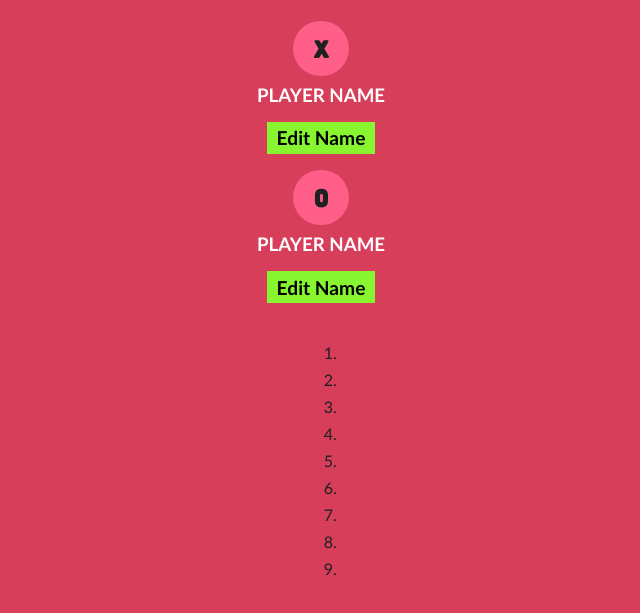
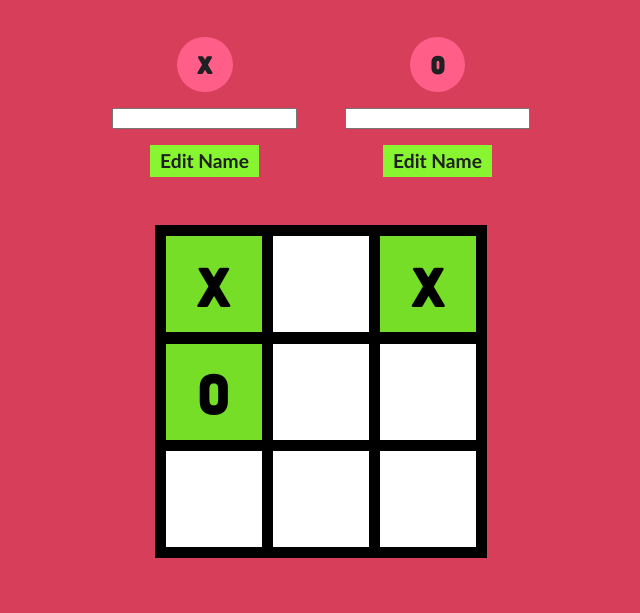
Before and after one commit to Anson558/tic-tac-toe, a plain HTML site: page index.html in a window 1280 px wide. Shown: the part 91-704 px from the top of the page, without its empty margins (319-959 px from the left). Drawn offline with Linux system fonts and the light colour scheme.

Commit message:
game board styles

```diff
--- a/index.html
+++ b/index.html
@@ -5,6 +5,8 @@
     <meta name="viewport" content="width=device-width, initial-scale=1.0">
     <title>Tic Tac Toe</title>
     <link rel="stylesheet" href="styles/styles.css">
+    <link rel="stylesheet" href="styles/config.css">
+    <link rel="stylesheet" href="styles/game.css">
 </head>
 <body>
     <div id="site-container">
@@ -12,22 +14,22 @@
         <section id="game-config">
             <div>
                 <h2>X</h2>
-                <h3>PLAYER NAME</h3>
-                <button>Edit Name</button>
+                <input id="player-1-name" name="player-1-name">
+                <label for="player-1-name">Edit Name</label>
             </div>
             <div>
                 <h2>O</h2>
-                <h3>PLAYER NAME</h3>
-                <button>Edit Name</button>
+                <input id="player-2-name" name="player-2-name">
+                <label for="player-2-name">Edit Name</label>
             </div>
         </section>
         <section id="game">
             <ol id="game-board">
-                <li data-col="1" data-row="1"></li>
+                <li data-col="1" data-row="1" class="disabled">X</li>
                 <li data-col="2" data-row="1"></li>
-                <li data-col="3" data-row="1"></li>
+                <li data-col="3" data-row="1" class="disabled">X</li>
 
-                <li data-col="1" data-row="2"></li>
+                <li data-col="1" data-row="2" class="disabled">O</li>
                 <li data-col="2" data-row="2"></li>
                 <li data-col="3" data-row="2"></li>
 
--- /dev/null
+++ b/styles/config.css
@@ -0,0 +1,7 @@
+#game-config {
+    display: flex;
+}
+
+#game-config div {
+    margin: 1rem 1.5rem;
+}
--- /dev/null
+++ b/styles/game.css
@@ -0,0 +1,36 @@
+#game-board {
+    list-style: none;
+    display: grid;
+    grid-template-columns: 6rem 6rem 6rem;
+    grid-template-rows: 6rem 6rem 6rem;
+    gap: 0.7rem;
+    margin-left: 0;
+    padding: 0;
+    background-color: black;
+    padding: 0.7rem;
+}
+
+#game-board li {
+    font-family: Cubano;
+    width: 100%;
+    height: 100%;
+    background-color: white;
+    color: black;
+    font-size: 3.5rem;
+    display: flex;
+    flex-direction: column;
+    justify-content: center;
+    transition: scale 0.15s;
+    margin: 0;
+}
+
+#game-board li:hover {
+    background-color: #77de28;
+    scale: 105%;
+}
+
+#game-board li.disabled {
+    background-color: #77de28;
+    scale: 100%;
+    cursor: default;
+}
--- a/styles/styles.css
+++ b/styles/styles.css
@@ -49,15 +49,17 @@ h3 {
     color: white;
 }
 
-button {
+button, label {
     font-family: inherit;
     font-weight: bold;
     background-color: #87f630;
     padding: 0.3rem 0.6rem;
     font-size: 1.2rem;
-    border: none
+    border: none;
+    display: block;
+    width: fit-content;
 }
 
-button:hover {
+button:hover, label:hover {
     background-color: #77de28;
 }
```
